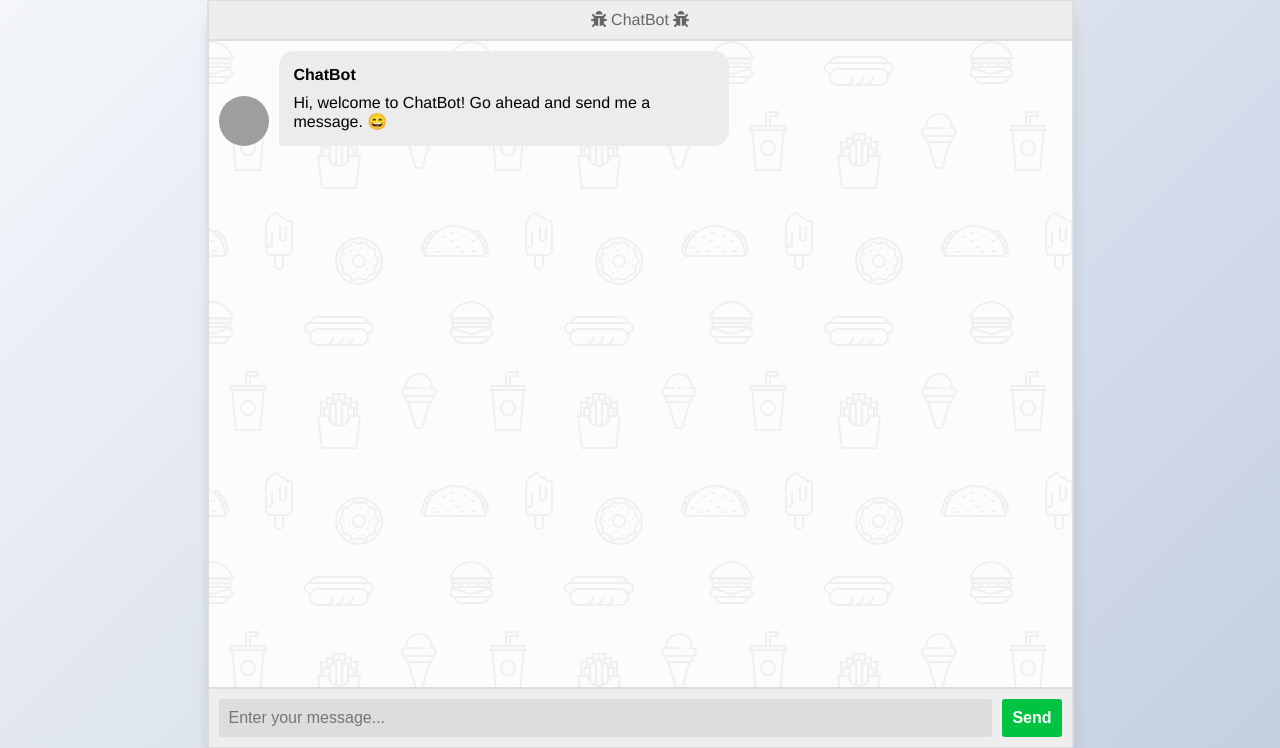
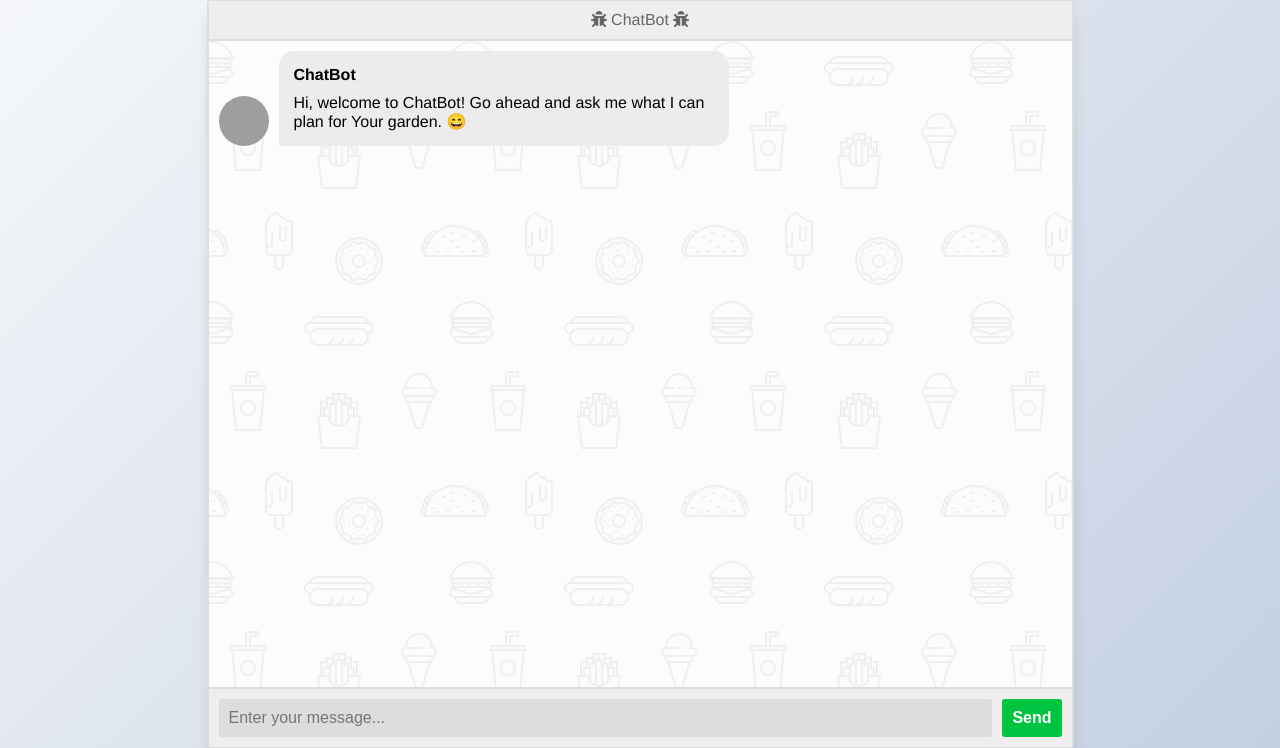
Before and after one commit to piotrnowakowski/native_planting_advisor, a Python web app: template templates/chatbot.html in a window 1280 px wide. Shown: the part 26-774 px from the top of the page. Run offline with Jinja, Linux system fonts and the light colour scheme; the template is opened without the code that fills it, so the values that code supplies are empty; some libraries are stand-ins or nearby versions; grey boxes are pictures that could not be loaded.

Commit message:
adjustments

```diff
--- a/data/scraping/sel_ver.py
+++ b/data/scraping/sel_ver.py
@@ -26,7 +26,7 @@ for state_name in state_codes:
 
     # Wait for JavaScript to render the content, adjust the sleep time as necessary
     random_sleep = random.randint(5, 10)
-    time.sleep(90 +random_sleep)  # Adjust this sleep time based on your internet speed and page complexity
+    time.sleep(20 +random_sleep)  # Adjust this sleep time based on your internet speed and page complexity
 
     # Now you can use BeautifulSoup to parse the page source
     soup = BeautifulSoup(driver.page_source, 'html.parser')
--- a/templates/chatbot.html
+++ b/templates/chatbot.html
@@ -31,7 +31,7 @@
           </div>
 
           <div class="msg-text">
-            Hi, welcome to ChatBot! Go ahead and send me a message. 😄
+            Hi, welcome to ChatBot! Go ahead and ask me what I can plan for Your garden. 😄
           </div>
         </div>
       </div>
```
Also changed, not shown: README.md.
